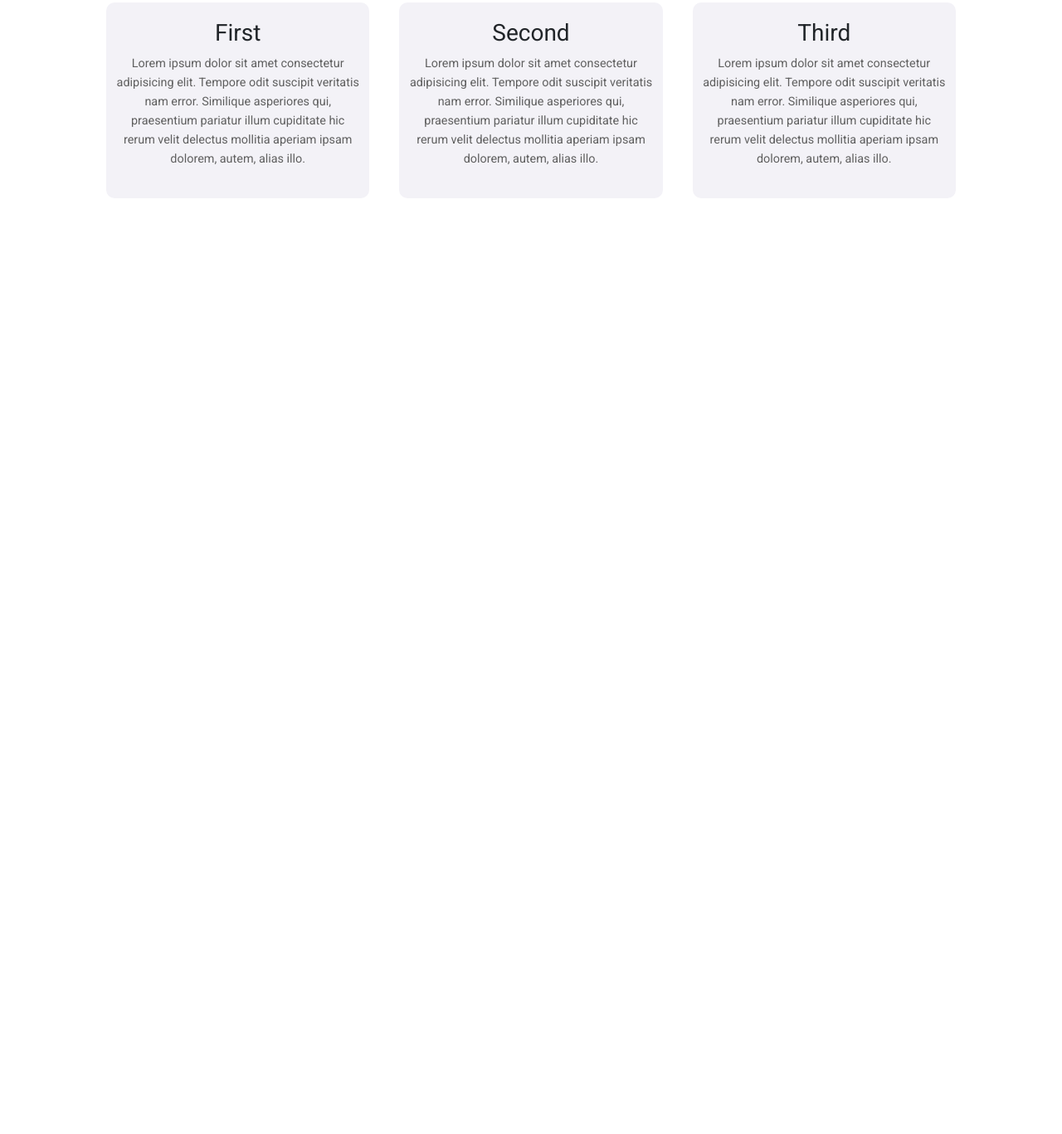
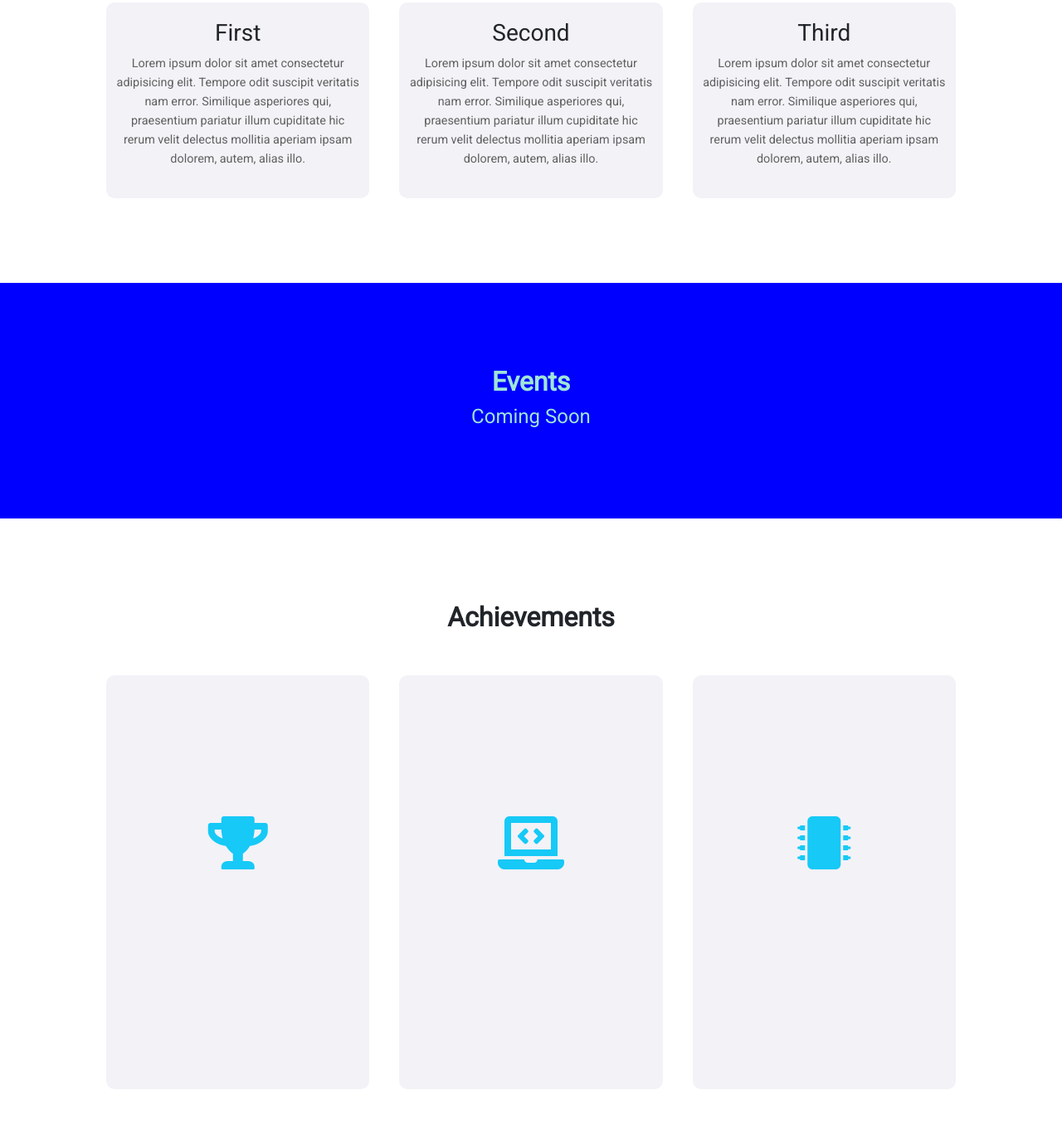
Before and after one commit to MrugalDudhbade/PRojEcT, a plain HTML site: page index.html in a window 1280 px wide. Shown: the part 996-2363 px from the top of the page at 83% size. Before the commit the page ends 1337 px from the top, so only its background shows below. Drawn offline with nearby package versions, Linux system fonts and the light colour scheme; a web font is replaced by a local one.

Commit message:
Added Some more details

```diff
--- a/css/style.css
+++ b/css/style.css
@@ -1,4 +1,6 @@
-
+html{
+    scroll-behavior: smooth;
+}
 
 
 
@@ -72,7 +74,7 @@ p{
     width: 99%;
 }
 
-.navbar:before{
+.navbar::before{
     content: "";
     position: absolute;
     top: 0%;
@@ -140,7 +142,7 @@ p{
 
 
 
-/* *********************MID PART************** */
+/* *********************WHAT WE DO STARTS************** */
 
 
 .bottom{
@@ -165,6 +167,7 @@ p{
     margin-bottom: 5%;
     padding:20px 12px;
     box-sizing: border-box;
+    transition: 00.5s;
 }
 
 .role-indv:hover{
@@ -176,3 +179,79 @@ p{
         flex-direction: column;
     }
 }
+
+/* *********************WHAT WE DO ENDS************** */
+
+
+.Events{
+    width: 100%;
+    margin: auto;
+    text-align: center;
+    padding-top: 100px;
+    padding-bottom: 100px;
+    /* margin-top: 15%;*/
+    /* margin-bottom: 15%;  */
+    background: #0000FF;
+}
+
+.Events h2{
+    color: #9FE5D7;
+}
+.Events h4{
+    color: #9FE5D7;
+}
+
+.Achievement{
+    width: 80%;
+    margin: auto;
+    text-align: center;
+    padding-top: 100px;
+    /* border-radius: 2px solid black; */
+
+}
+.work{
+    margin-top: 5%;
+    display: flex;
+    justify-content: space-between;
+    margin-bottom: 5%;
+
+}
+
+.work-indv{
+    flex-basis: 31%;
+    background: rgb(243 242 247);
+    border-radius: 10px;
+    margin-bottom: 5%;
+    padding:170px 20px;
+    box-sizing: border-box;
+    transition: 00.5s;
+}
+
+.work-indv:hover{
+    box-shadow: 0 0 20px 0px rgba(0,0,0,0.2);   /* Give Shadow effect to Boxes */
+    /* text-decoration-color: rgb(255, 255, 255); */
+}
+
+@media(max-width:700px){
+    .work{
+        flex-direction: column;
+    }
+}
+
+.work-indv h4{
+    opacity: 0%;
+    transition: 1s;
+}
+
+.work-indv:hover h4{
+    opacity: 100%;
+    transition: 1s;
+    /* color: blanchedalmond; */
+}
+
+.fas fa-microchip{
+    size: 200px;
+}
+.fa-color{
+color: #16c9f6;
+}
--- a/index.html
+++ b/index.html
@@ -19,6 +19,8 @@
     <link href="https://fonts.googleapis.com/css2?family=Nanum+Gothic+Coding&display=swap" rel="stylesheet">
     <link rel="stylesheet" href="/css/style.css">
 
+    <link rel="stylesheet" href="https://pro.fontawesome.com/releases/v5.10.0/css/all.css" integrity="sha384-AYmEC3Yw5cVb3ZcuHtOA93w35dYTsvhLPVnYs9eStHfGJvOvKxVfELGroGkvsg+p" crossorigin="anonymous"/>
+
     <title>The Codebreaker</title>
 </head>
 
@@ -30,6 +32,7 @@
             <div class="container text-uppercase p-2">
                 <a class="navbar-brand font-weight-bold text-white" href="/index.html"> <img src="Images/logo1.png"
                         id="Logo"><b> The Codebreakers</b></a>
+
                 <button class="navbar-toggler" type="button" data-bs-toggle="collapse"
                     data-bs-target="#navbarSupportedContent" aria-controls="navbarSupportedContent"
                     aria-expanded="false" aria-label="Toggle navigation">
@@ -42,10 +45,10 @@
                             <a class="nav-link active" aria-current="page" href="#">Home</a>
                         </li>
                         <li class="nav-item">
-                            <a class="nav-link" href="#">Events</a>
+                            <a class="nav-link" href="#EventsId">Events</a>
                         </li>
                         <li class="nav-item">
-                            <a class="nav-link" href="#">Achievements</a>
+                            <a class="nav-link" href="#AchievementId">Achievements</a>
                         </li>
                         <li class="nav-item">
                             <a class="nav-link" href="#">About</a>
@@ -78,7 +81,7 @@
 
 
 
-    <!-- **********************MIDDLE PART BEGINS************************ -->
+    <!-- **********************WHAT WE DO STARTS************************ -->
 
     <section class="bottom">
         <h1>What We Do!!</h1>
@@ -100,6 +103,41 @@
             </div>
         </div>
     </section>
+    <!-- **********************WHAT WE DO ENDS************************ -->
+
+
+    <section class="Events" id="EventsId">
+        <h2>
+            <b>Events</b>
+        </h2>
+        <h4>Coming Soon</h4>
+    </section>
+
+
+    <section class="Achievement" id="AchievementId">
+        <h2>
+            <b>Achievements</b>
+        </h2>
+
+        <div class="work">
+            <div class="work-indv">
+                <i class="fas fa-trophy fa-4x fa-color"></i>
+                <h4>Lorem ipsum dolor sit amet consectetur adipisicing.</h4>
+            </div>
+
+            <div class="work-indv">
+                <i class="fas fa-laptop-code fa-4x fa-color"></i>
+                <h4>Lorem ipsum dolor sit amet consectetur adipisicing elit.</h4>
+            </div>
+
+            <div class="work-indv">
+                <i class="fas fa-microchip fa-4x fa-color"></i>
+                <h4>Lorem ipsum dolor sit amet consectetur.</h4>
+            </div>
+        </div>
+    </section>
+
+
 
 
 </body>
```
